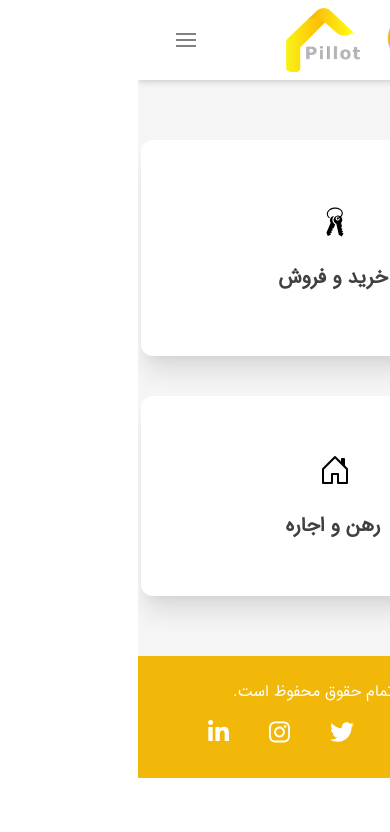
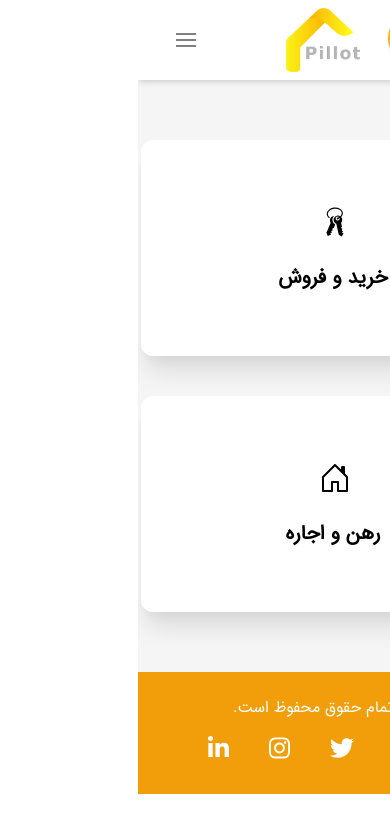
Before and after one commit to SaharMirkamrani/pillot, a React (Create React App) app: page / in a window 390 px wide. Shown: the top 832 px of the page. Built offline with nearby package versions, Linux system fonts and the light colour scheme.

Commit message:
Fix and add styles

```diff
--- a/src/components/Categories.jsx
+++ b/src/components/Categories.jsx
@@ -5,12 +5,12 @@ import { BsHouseDoor } from 'react-icons/bs';
 const Categories = () => {
   return (
     <>
-      <div className="flex flex-col md:flex-row justify-around my-10">
+      <div className="flex flex-col md:flex-row justify-center my-10">
         <div>
           <Link to="/buyandsell">
-            <div className="max-w-sm md:px-28 bg-white shadow-xl rounded-xl py-16 my-5 m-auto flex flex-col justify-around">
+            <div className="max-w-sm md:px-28 bg-white shadow-xl rounded-xl py-16 my-5 m-auto flex flex-col justify-around hover:bg-yellow hover:text-white transition duration-500 hover:shadow md:mx-10">
               <GiHouseKeys className="pl-1 text-4xl text-center m-auto" />
-              <h2 className="text-gray-700 text-xl font-semibold text-center pt-6">
+              <h2 className="text-xl font-semibold text-center pt-6">
                 خرید و فروش
               </h2>
             </div>
@@ -18,9 +18,9 @@ const Categories = () => {
         </div>
         <div>
           <Link to="/rentandmortgage">
-              <div className="max-w-sm md:px-28 bg-white shadow-xl rounded-xl py-14 my-5 m-auto flex flex-col justify-around">
+            <div className="max-w-sm md:px-28 bg-white shadow-xl rounded-xl py-16 my-5 m-auto flex flex-col justify-around hover:bg-yellow hover:text-white transition duration-500 hover:shadow md:mx-10">
               <BsHouseDoor className="pl-1 text-4xl text-center m-auto" />
-                <h2 className="text-gray-700 text-xl font-semibold text-center pt-6">
+              <h2 className="text-xl font-semibold text-center pt-6">
                 رهن و اجاره
               </h2>
             </div>
--- a/src/components/Footer.jsx
+++ b/src/components/Footer.jsx
@@ -10,7 +10,7 @@ import {
 const Footer = () => {
   return (
     <>
-      <nav className="flex sm:flex-row flex-col items-center sm:justify-around bg-yellow p-6">
+      <nav className="flex sm:flex-row flex-col items-center sm:justify-around bg-darkYellow p-6">
         <div className="md:pr-20 pr-10 text-center m-auto">
           <p className="text-md text-white">تمام حقوق محفوظ است.</p>
         </div>
--- a/src/components/Header.jsx
+++ b/src/components/Header.jsx
@@ -22,7 +22,7 @@ const Header = () => {
         <div className={styles.header}>
           <div className="max-w-7xl mx-auto px-4 sm:px-10 lg:px-18">
             <div className="relative flex items-center justify-between h-20">
-              <div className="absolute inset-y-0 left-0 flex items-center sm:hidden">
+              <div className="absolute inset-y-0 left-0 flex items-center md:hidden">
                 {/* Mobile menu button*/}
                 <Disclosure.Button className="inline-flex items-center justify-center p-2 text-gray-400 focus:outline-none">
                   <span className="sr-only">Open main menu</span>
@@ -30,7 +30,7 @@ const Header = () => {
                 </Disclosure.Button>
               </div>
               {/* logo */}
-              <div className="flex-auto flex items-center justify-end sm:items-stretch sm:justify-start sm:block">
+              <div className="flex-auto flex items-center justify-end md:items-stretch md:justify-start md:block">
                 <div className="flex-shrink-1 flex items-center">
                   <Link to="/">
                     <img
@@ -42,8 +42,8 @@ const Header = () => {
                 </div>
               </div>
               {/* menu items */}
-              <div className="flex-1 flex items-center justify-center sm:items-stretch sm:justify-start">
-                <div className="hidden sm:block sm:ml-6">
+              <div className="flex-1 flex items-center justify-center lg:items-stretch lg:justify-start">
+                <div className="hidden lg:block lg:ml-6">
                   <div className="flex space-x-4">
                     {navigation.map((item) => (
                       <Link
@@ -63,7 +63,7 @@ const Header = () => {
                   </div>
                 </div>
               </div>
-              <div className="absolute inset-y-0 right-0 flex items-center pr-2 sm:static sm:inset-auto sm:ml-6 sm:pr-0">
+              <div className="absolute inset-y-0 right-0 flex items-center pr-2 md:static md:inset-auto md:ml-6 md:pr-0">
                 {/* Profile dropdown */}
                 <Menu as="div" className="ml-0 relative">
                   {({ open }) => <Modal />}
@@ -71,7 +71,7 @@ const Header = () => {
               </div>
             </div>
             {/* mobile menu */}
-            <Disclosure.Panel className="sm:hidden">
+            <Disclosure.Panel className="lg:hidden">
               <div className="px-2 pt-2 pb-3 space-y-1">
                 {navigation.map((item) => (
                   <Link
--- a/src/components/Login.jsx
+++ b/src/components/Login.jsx
@@ -57,7 +57,7 @@ const Login = () => {
   return (
     <>
       <button
-        className="bg-yellow text-white hover:bg-lightYellow font-semibold text-md px-8 py-2.5 rounded-full shadow hover:shadow-lg outline-none focus:outline-none mr-1 mb-1 ease-linear transition-all duration-150"
+        className="bg-yellow text-white hover:bg-lightYellow font-semibold text-md px-8 py-2.5 rounded-full shadow hover:shadow-lg outline-none focus:outline-none mr-1 mb-1 ease-linear transition-all duration-200"
         type="button"
         onClick={() => setShowModal(true)}
       >
```
Lines whose indentation alone changed are shown as unchanged.
